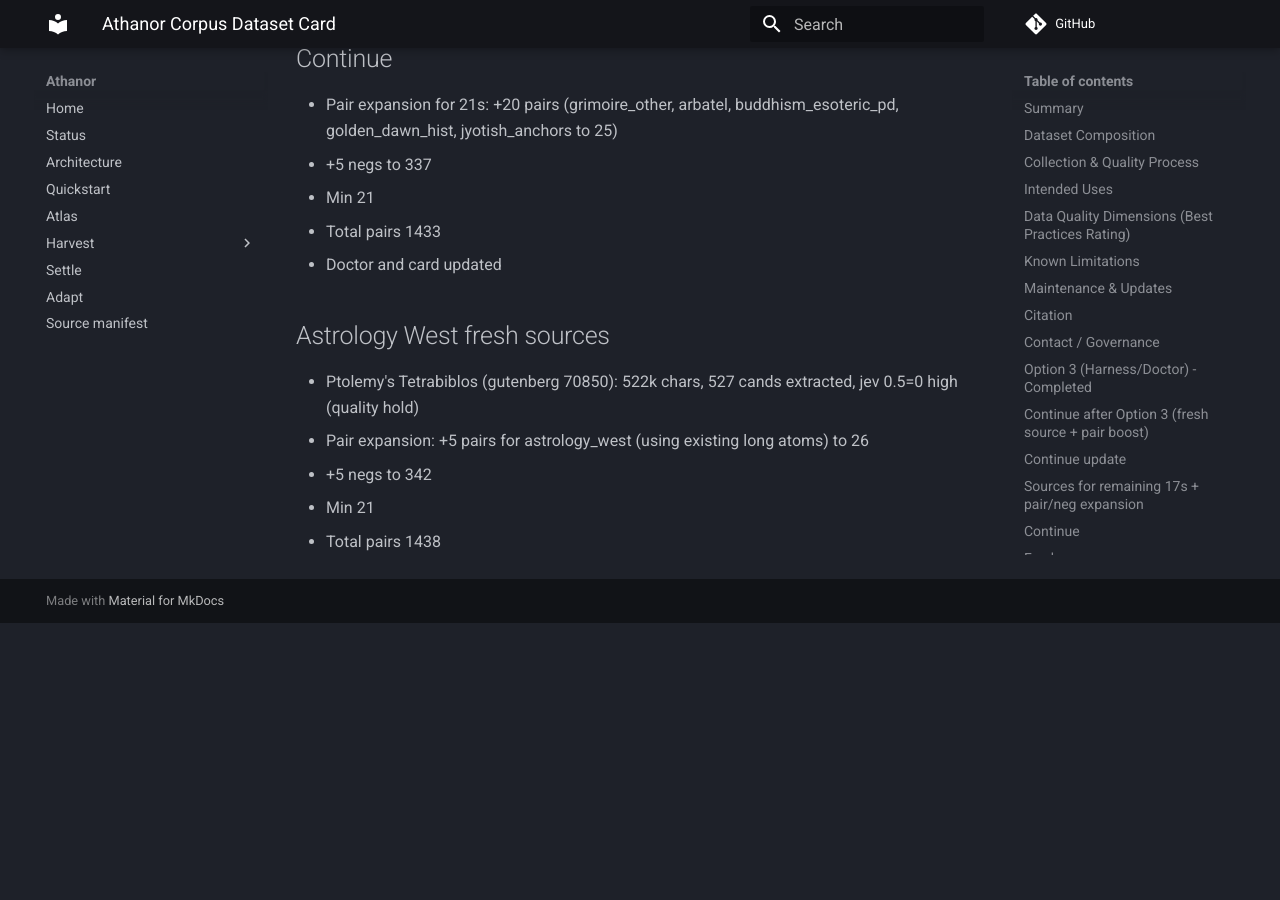
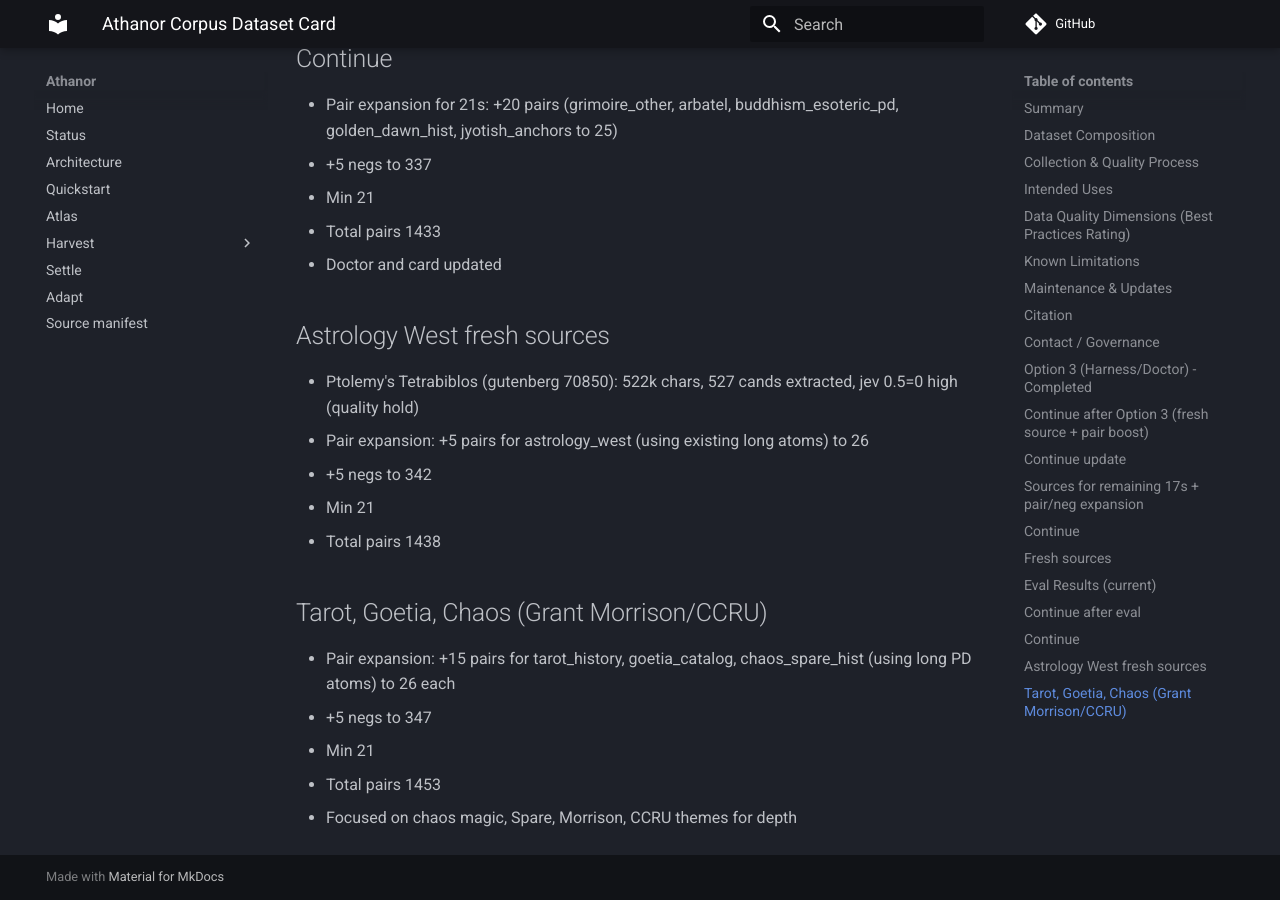
Before and after one commit to scrimshawlife-ctrl/Athanor, an MkDocs documentation site: the page built from docs/dataset-card.md, in a window 1280 px wide and 900 px high, scrolled down 5768 px. Built offline with MkDocs 1.6.1 and Material for MkDocs 9.7.7, drawn with Linux system fonts in a browser that asks for light colours; comment, search, counter and statistics services are not loaded; before the commit the page ends 6391 px from its top, so only the background shows below that.

Commit message:
tarot/goetia/chaos: +15 pairs (to 26); +5 negs=347; min 21 (Grant Morrison/CCRU focus). 229 PASS.

```diff
--- a/docs/dataset-card.md
+++ b/docs/dataset-card.md
@@ -183,3 +183,11 @@ Updated continue: Pairs 1342, Negs 307, Min pair 14, Lowest [('history_magic', 1
 - +5 negs to 342
 - Min 21
 - Total pairs 1438
+
+
+## Tarot, Goetia, Chaos (Grant Morrison/CCRU)
+- Pair expansion: +15 pairs for tarot_history, goetia_catalog, chaos_spare_hist (using long PD atoms) to 26 each
+- +5 negs to 347
+- Min 21
+- Total pairs 1453
+- Focused on chaos magic, Spare, Morrison, CCRU themes for depth
```
Also changed, not shown: 3 other files.
